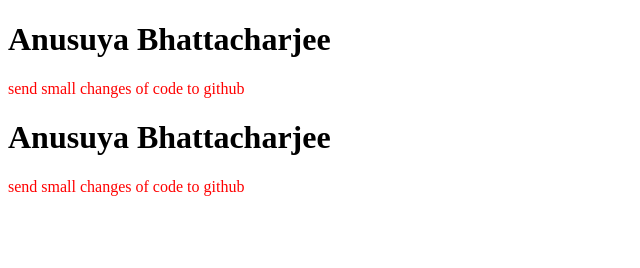
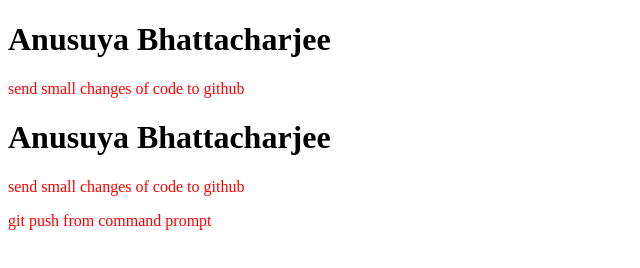
Before and after one commit to RUPSA23/JM-cource-first-repo, a plain HTML site: page index.html in a window 1280 px wide. Shown: the whole page, without its empty margins (0-640 px from the left). Drawn offline with Linux system fonts and the light colour scheme.

Commit message:
new changes added

```diff
--- a/index.html
+++ b/index.html
@@ -12,6 +12,7 @@
     <p>send small changes of code to github</p>
     <h1>Anusuya Bhattacharjee</h1>
     <p>send small changes of code to github</p>
+    <p>git push from command prompt</p>
 </body>
 
 </html>
```
